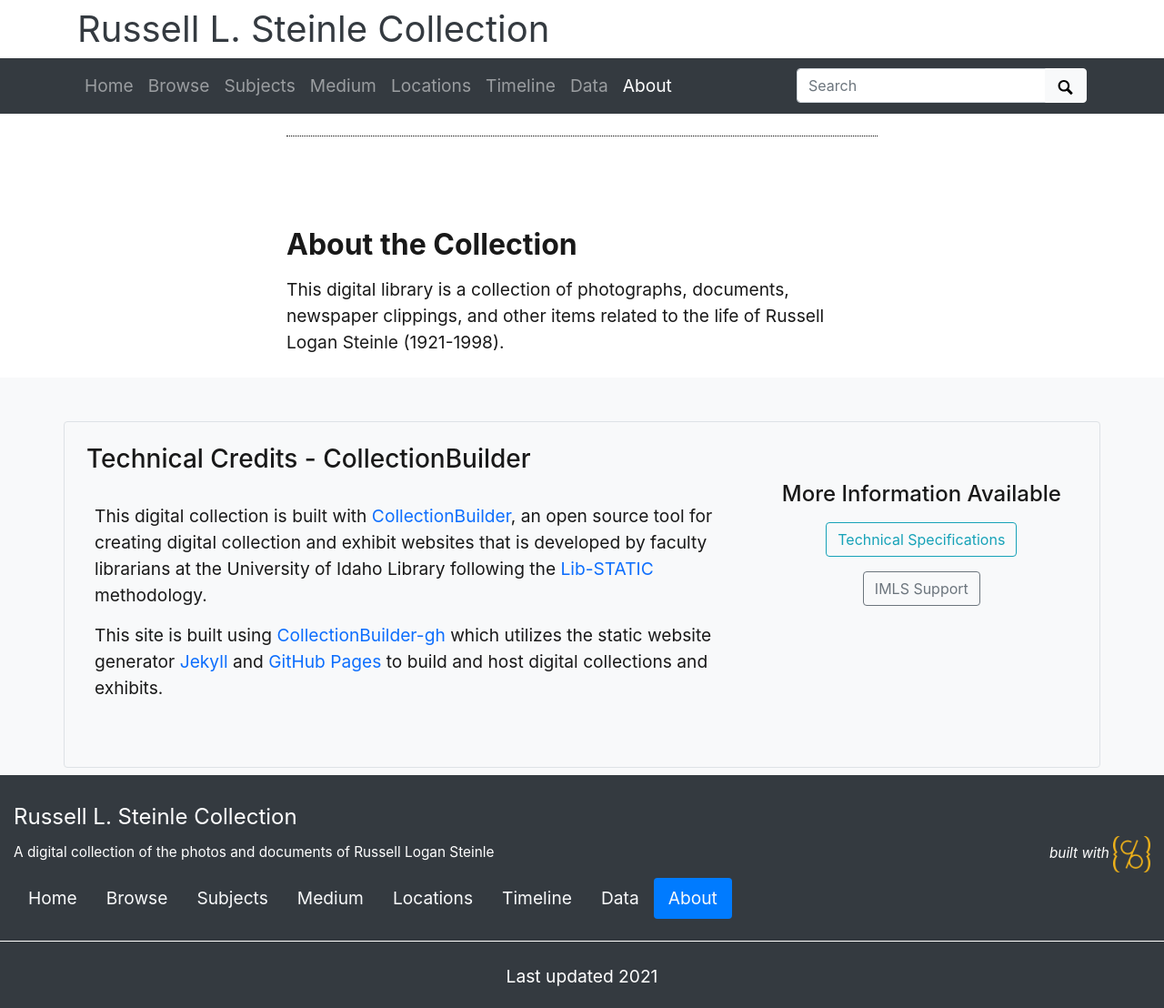
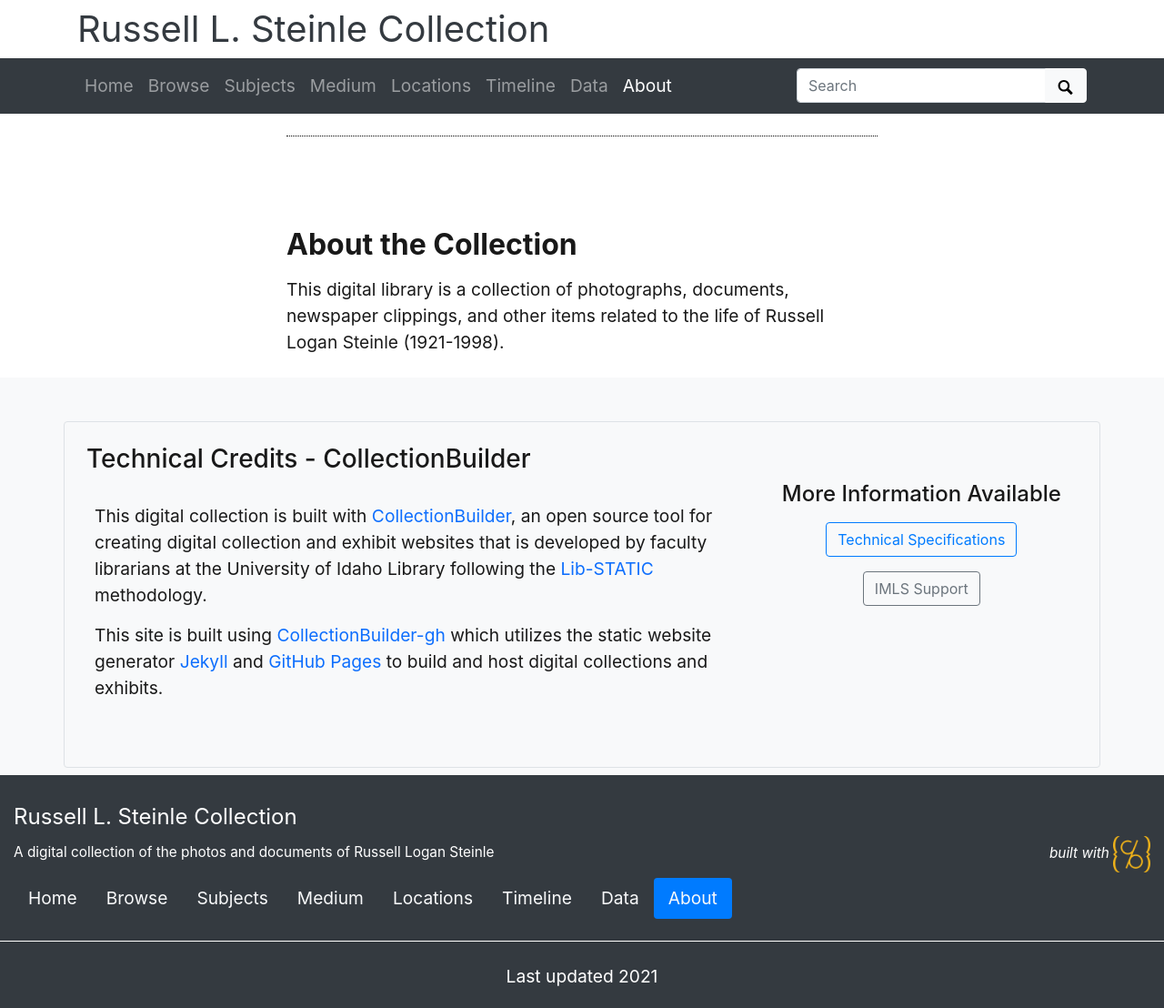
Before and after one commit to mialsteinle/russell-logan-steinle, a Jekyll site: the page built from pages/about.md, in a window 1280 px wide. Shown: the whole page at 91% size. Built offline with Jekyll 4.4.1, drawn with Linux system fonts in a browser that asks for light colours.

Commit message:
Update credits.html

```diff
--- a/_includes/cb/credits.html
+++ b/_includes/cb/credits.html
@@ -9,7 +9,7 @@
             </div>
             <div class="col-md-4 text-center">
                 <h4>More Information Available</h4>
-                <a class="btn btn-outline-info my-2" target="_blank" rel="noopener" href="https://collectionbuilder.github.io/about.html#tool">Technical Specifications</a>
+                <a class="btn btn-outline-primary my-2" target="_blank" rel="noopener" href="https://collectionbuilder.github.io/about.html#tool">Technical Specifications</a>
                 <br>
                 <a class="btn btn-outline-secondary my-2" target="_blank" rel="noopener" href="https://collectionbuilder.github.io/about.html#grant">IMLS Support</a>
             </div>
```
